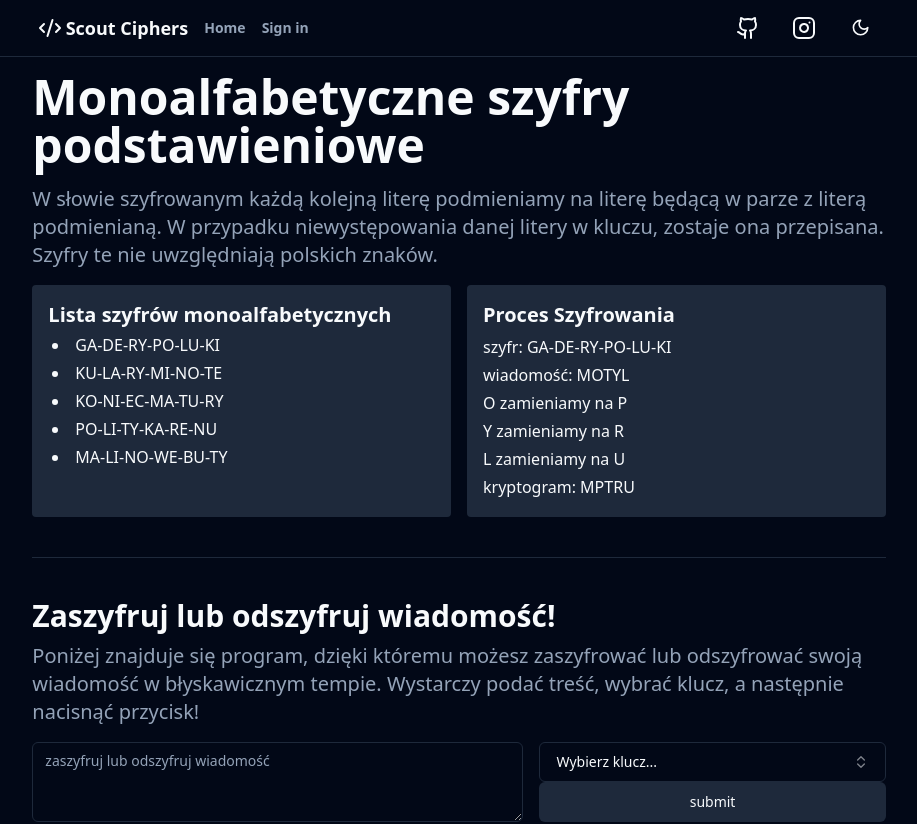
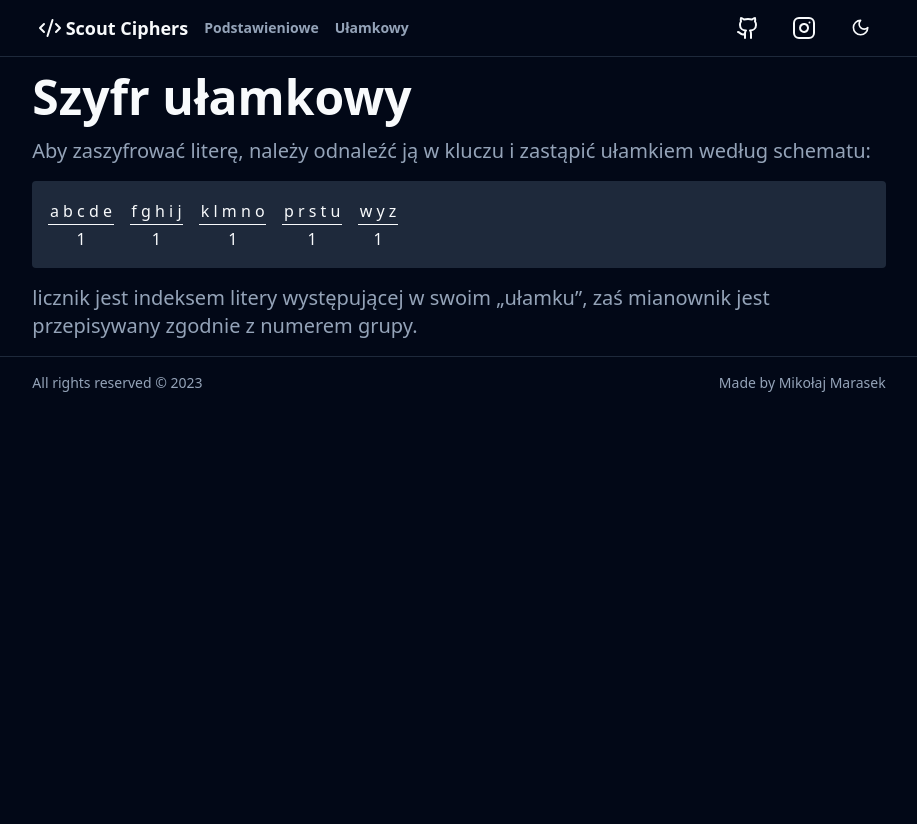
Before and after one commit to ad1utant/scouts_cipher_machine, a React (Vite) app in the folder frontend/: page /fract in a window 1280 px wide. Shown: the top 824 px of the page, without its empty margins (181-1098 px from the left). After the commit the page ends 800 px from the top, so only its background shows below. Built offline with nearby package versions, Linux system fonts and the light colour scheme.

Commit message:
create fraction component

```diff
--- a/frontend/src/components/App.jsx
+++ b/frontend/src/components/App.jsx
@@ -2,6 +2,8 @@ import PairCiphers from "@/components/PairCiphers.jsx";
 import Nav from "@/components/Nav.jsx";
 import { ThemeProvider } from "@/components/theme-provider"
 import Footer from "@/components/Footer.jsx";
+import {Routes, Route, Navigate} from "react-router-dom";
+import Fractions from "@/components/Fractions.jsx";
 function App(){
     return(
         <ThemeProvider defaultTheme="dark" storageKey="vite-ui-theme">
@@ -11,7 +13,11 @@ function App(){
                 </div>
                 <div className={'col-span-1 md:col-span-2'}/>
                 <div className={'col-span-10 md:col-span-8'}>
-                    <PairCiphers/>
+                    <Routes>
+                        <Route path={'/pair'} element={<PairCiphers/>}/>
+                        <Route path={'/'} element={<Navigate to={'/pair'}/>}/>
+                        <Route path={'/fract'} element={<Fractions/>} />
+                    </Routes>
                 </div>
                 <div className={'col-span-1 md:col-span-2'}/>
                 <div className={'col-span-12'}>
--- /dev/null
+++ b/frontend/src/components/Fractions.jsx
@@ -0,0 +1,44 @@
+import '../styles/fraction.css'
+import * as React from "react";
+
+function Fractions(){
+    return (
+        <div className={'grid grid-cols-5'}>
+            <h1 className={'col-span-5 mt-4 scroll-m-20 text-4xl font-extrabold lg:text-5xl'}>Szyfr ułamkowy</h1>
+            <p className={'mt-4 col-span-5 text-xl text-muted-foreground'}>Aby zaszyfrować literę, należy odnaleźć ją w
+                kluczu i zastąpić ułamkiem według schematu:</p>
+            <div className={'flex gap-4 mt-4 bg-muted col-span-5 p-4 rounded'}>
+                <div className="frac">
+                    <span>a&nbsp;b&nbsp;c&nbsp;d&nbsp;e</span>
+                    <span className="symbol">/</span>
+                    <span className="bottom">1</span>
+                </div>
+                <div className="frac">
+                    <span>f&nbsp;g&nbsp;h&nbsp;i&nbsp;j</span>
+                    <span className="symbol">/</span>
+                    <span className="bottom">1</span>
+                </div>
+                <div className="frac">
+                    <span>k&nbsp;l&nbsp;m&nbsp;n&nbsp;o</span>
+                    <span className="symbol">/</span>
+                    <span className="bottom">1</span>
+                </div>
+                <div className="frac">
+                    <span>p&nbsp;r&nbsp;s&nbsp;t&nbsp;u</span>
+                    <span className="symbol">/</span>
+                    <span className="bottom">1</span>
+                </div>
+                <div className="frac">
+                    <span>w&nbsp;y&nbsp;z</span>
+                    <span className="symbol">/</span>
+                    <span className="bottom">1</span>
+                </div>
+
+            </div>
+            <p className={'mt-4 col-span-5 text-xl text-muted-foreground'}>licznik jest indeksem
+                litery występującej w swoim „ułamku”, zaś mianownik jest przepisywany zgodnie z numerem grupy.</p>
+        </div>
+    )
+}
+
+export default Fractions
--- a/frontend/src/components/Nav.jsx
+++ b/frontend/src/components/Nav.jsx
@@ -14,11 +14,11 @@ function Nav(){
                         <Code2 />
                         Scout&nbsp;Ciphers
                     </Link>
-                    <Link to={'/'}>
-                        Home
+                    <Link to={'/pair'}>
+                        Podstawieniowe
                     </Link>
-                    <Link to={'/signin'}>
-                        Sign&nbsp;in
+                    <Link to={'/fract'}>
+                        Ułamkowy
                     </Link>
                 </div>
 
--- /dev/null
+++ b/frontend/src/styles/fraction.css
@@ -0,0 +1,17 @@
+.frac {
+    display: inline-block;
+    position: relative;
+    vertical-align: middle;
+    letter-spacing: 0.001em;
+    text-align: center;
+}
+.frac > span {
+    display: block;
+    padding: 0.1em;
+}
+.frac span.bottom {
+    border-top: thin solid;
+}
+.frac span.symbol {
+    display: none;
+}
```
